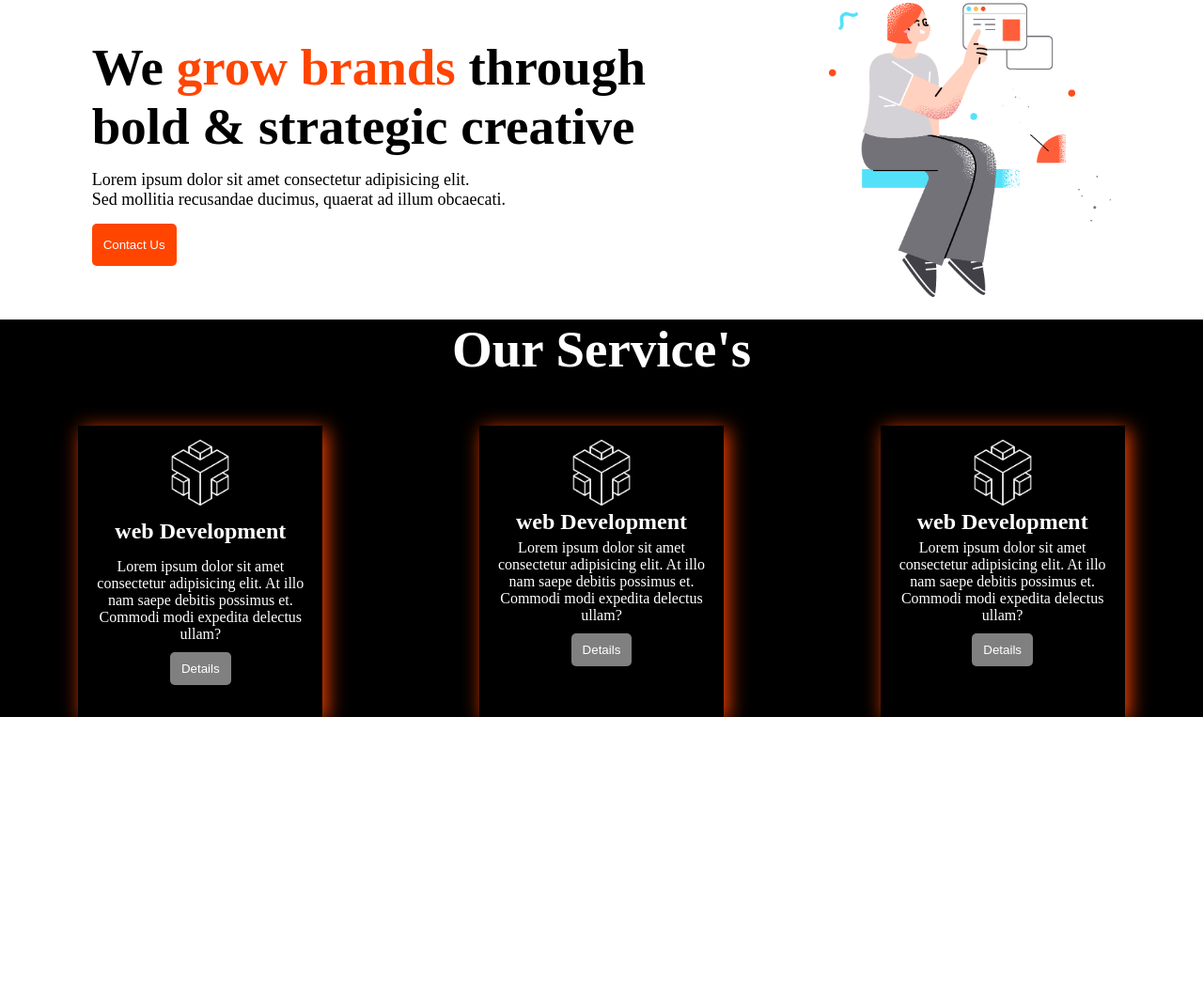
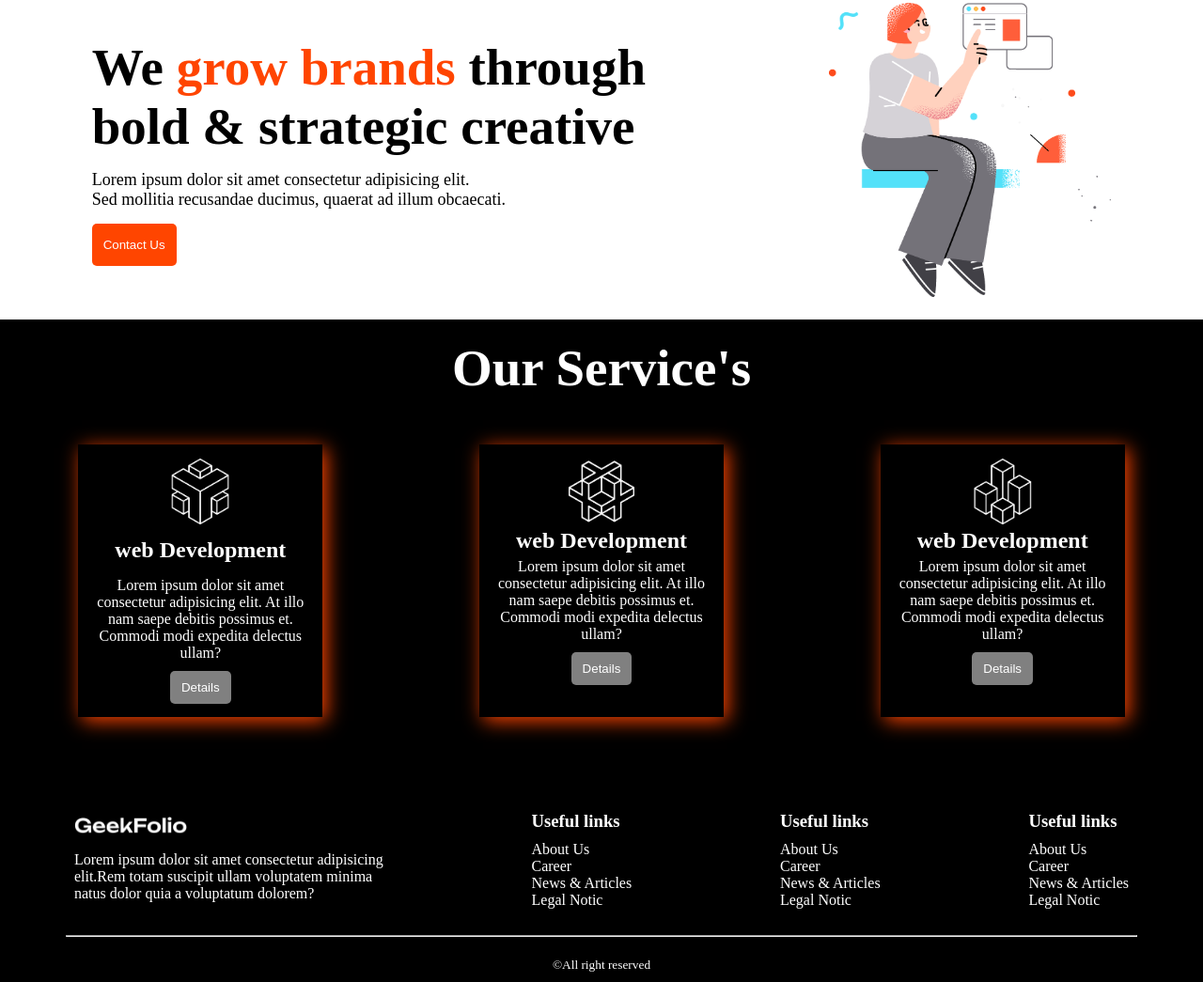
Before and after one commit to Sushanta-Deb/digital-products, a plain HTML site: page index.html in a window 1280 px wide. Shown: the part 983-2028 px from the top of the page at 94% size. Before the commit the page ends 1746 px from the top, so only its background shows below. Drawn offline with Linux system fonts and the light colour scheme.

Commit message:
broken project complete

```diff
--- a/index.html
+++ b/index.html
@@ -1,11 +1,13 @@
 <!DOCTYPE html>
 <html lang="en">
+
 <head>
     <meta charset="UTF-8">
     <meta name="viewport" content="width=device-width, initial-scale=1.0">
     <title>Digital Products</title>
     <link rel="stylesheet" href="style.css">
 </head>
+
 <body>
     <!-- This is nav section -->
     <header>
@@ -29,11 +31,12 @@
             <div class="banner-container">
                 <div class="banner-text">
                     <h1 class="title">Batter design for <br> your digital products</h1>
-                    <p class="description">Lorem ipsum dolor, sit amet consectetur adipisicing elit. Consequatur, illum.</p>
+                    <p class="description">Lorem ipsum dolor, sit amet consectetur adipisicing elit. Consequatur, illum.
+                    </p>
                     <button class="btn">Explore more</button>
                 </div>
                 <div class="banner-photo">
-                   <img class="banner-img" src="images/banner.png" alt="">
+                    <img class="banner-img" src="images/banner.png" alt="">
                 </div>
             </div>
         </section>
@@ -42,8 +45,10 @@
             <h1 class="about-title">About Us</h1>
             <div class="about-container">
                 <div class="about-text">
-                    <h2 class="title">We <span class="title-style">grow brands</span> through <br> bold & strategic creative </h2>
-                    <p class="description2">Lorem ipsum dolor sit amet consectetur adipisicing elit. <br> Sed mollitia recusandae ducimus, quaerat ad illum obcaecati.</p>
+                    <h2 class="title">We <span class="title-style">grow brands</span> through <br> bold & strategic
+                        creative </h2>
+                    <p class="description2">Lorem ipsum dolor sit amet consectetur adipisicing elit. <br> Sed mollitia
+                        recusandae ducimus, quaerat ad illum obcaecati.</p>
                     <button class="btn2">Contact Us</button>
                 </div>
                 <div class="about-photo">
@@ -58,25 +63,62 @@
                 <div class="box">
                     <img class="icon" src="icon/0.png" alt="">
                     <h1 class="service2-title">web Development</h1>
-                    <p class="service-des">Lorem ipsum dolor sit amet consectetur adipisicing elit. At illo nam saepe debitis possimus et. Commodi modi expedita delectus ullam?</p>
+                    <p class="service-des">Lorem ipsum dolor sit amet consectetur adipisicing elit. At illo nam saepe
+                        debitis possimus et. Commodi modi expedita delectus ullam?</p>
                     <button class="box-btn">Details</button>
                 </div>
                 <div class="box">
-                    <img class="icon" src="icon/0.png" alt="">
+                    <img class="icon" src="icon/1.png" alt="">
                     <h1 class="service-title">web Development</h1>
-                    <p class="service-des">Lorem ipsum dolor sit amet consectetur adipisicing elit. At illo nam saepe debitis possimus et. Commodi modi expedita delectus ullam?</p>
+                    <p class="service-des">Lorem ipsum dolor sit amet consectetur adipisicing elit. At illo nam saepe
+                        debitis possimus et. Commodi modi expedita delectus ullam?</p>
                     <button class="box-btn">Details</button>
                 </div>
                 <div class="box">
-                    <img class="icon" src="icon/0.png" alt="">
+                    <img class="icon" src="icon/2.png" alt="">
                     <h1 class="service-title">web Development</h1>
-                    <p class="service-des">Lorem ipsum dolor sit amet consectetur adipisicing elit. At illo nam saepe debitis possimus et. Commodi modi expedita delectus ullam?</p>
+                    <p class="service-des">Lorem ipsum dolor sit amet consectetur adipisicing elit. At illo nam saepe
+                        debitis possimus et. Commodi modi expedita delectus ullam?</p>
                     <button class="box-btn">Details</button>
                 </div>
         </section>
     </main>
-    <footer>
+    <!-- This is footer section -->
+    <footer class="service">
+        <div class="footer-container">
+            <div class="part1">
+                <img class="logo footer-logo" src="logo/logo-light.png" alt="">
+                <p>Lorem ipsum dolor sit amet consectetur adipisicing <br> elit.Rem totam suscipit ullam voluptatem
+                    minima <br> natus dolor quia a voluptatum dolorem?</p>
+            </div>
+            <div class="part1">
+                <h3 class="footer-logo">Useful links</h3>
+                <p>About Us</p>
+                <p>Career</p>
+                <p>News & Articles</p>
+                <p>Legal Notic</p>
+            </div>
+            <div class="part1">
+                <h3 class="footer-logo">Useful links</h3>
+                <p>About Us</p>
+                <p>Career</p>
+                <p>News & Articles</p>
+                <p>Legal Notic</p>
+            </div>
+            <div class="part1">
+                <h3 class="footer-logo">Useful links</h3>
+                <p>About Us</p>
+                <p>Career</p>
+                <p>News & Articles</p>
+                <p>Legal Notic</p>
+            </div>
+        </div>
+        </div>
+        <br>
+        <hr style="margin: 10px 70px;">
 
+        <p class="copyright"><small> &copy;All right reserved</small></p>
     </footer>
 </body>
+
 </html>
--- a/style.css
+++ b/style.css
@@ -100,7 +100,7 @@
 }
 .box{
     width: 230px;
-    height: 280px;
+    height: 260px;
     box-shadow: 4px 4px 20px orangered;
     background-color: black;
     color: white;
@@ -117,6 +117,7 @@
     margin-top: 20px;
     margin-bottom: 50px;
     color: white;
+    padding-top: 20px;
 }
 .service2-title{
     padding: 10px;
@@ -132,3 +133,22 @@
     border-radius: 5px;
     margin-top: 5px;
 }
+/* footer section */
+.part1{
+    padding-top: 100px;
+    color: white;
+}
+.footer-container{
+    background-color: black;
+    display: flex;
+    justify-content: space-around;
+}
+.footer-logo{
+    padding-bottom: 10px;
+}
+.copyright{
+    color: white;
+    text-align: center;
+    padding-top: 10px;
+    padding-bottom: 10px;
+}
```
